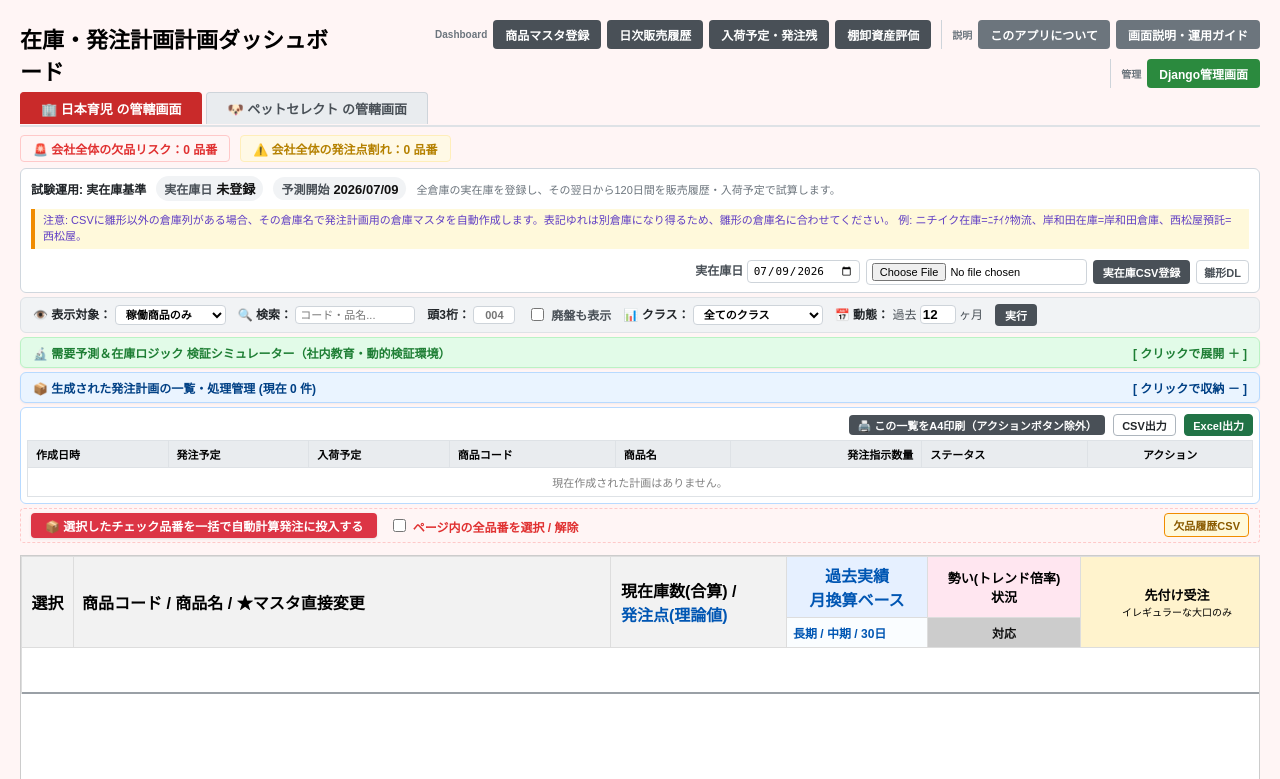
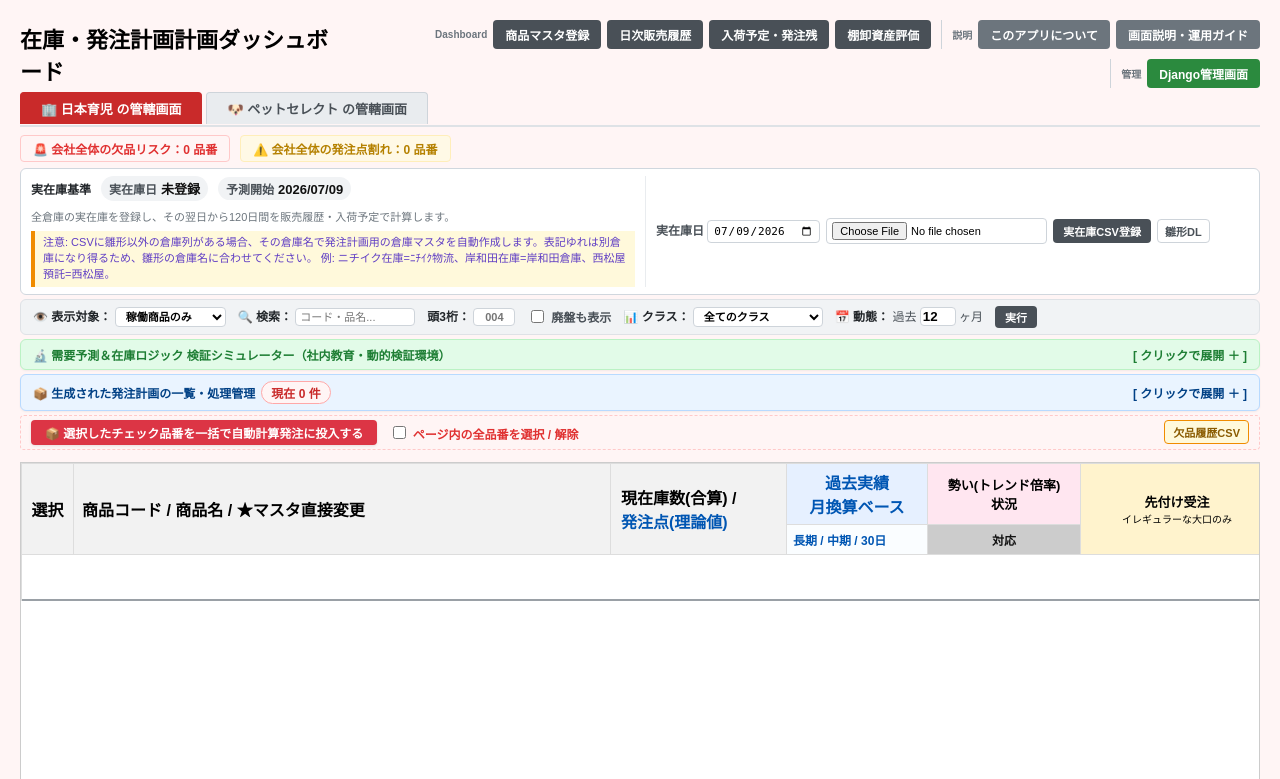
Before and after one commit to rohirino/ordering_plan, a Django app: page / in a window 1280 px wide. Shown: the top 779 px of the page. Run offline with Django 5.2, Linux system fonts and the light colour scheme; data that the repository does not hold is empty.

Commit message:
Refactor dashboard stock basis and order count display

```diff
--- a/inventory/templates/inventory/dashboard.html
+++ b/inventory/templates/inventory/dashboard.html
@@ -126,15 +126,28 @@
         .import-log-head { display: flex; gap: 8px; flex-wrap: wrap; color: #495057; font-size: 11px; }
         .import-log-summary { margin-top: 3px; font-weight: 700; }
         .import-log-row pre { margin: 5px 0 0; white-space: pre-wrap; font-size: 11px; color: #495057; }
-        .stock-basis-panel { margin: 4px 0; padding: 7px 10px; border: 1px solid #d0d7de; border-radius: 6px; background: #fff; display: flex; flex-wrap: wrap; gap: 10px; align-items: center; font-size: 12px; }
+        .stock-basis-panel { margin: 4px 0; padding: 7px 10px; border: 1px solid #d0d7de; border-radius: 6px; background: #fff; display: grid; grid-template-columns: minmax(360px, 1fr) minmax(420px, 1fr); gap: 10px; align-items: stretch; font-size: 12px; }
+        .stock-basis-info, .stock-basis-upload { min-width: 0; }
+        .stock-basis-info { display: flex; flex-wrap: wrap; gap: 7px 10px; align-items: center; align-content: flex-start; }
+        .stock-basis-upload { display: flex; flex-direction: column; justify-content: center; gap: 6px; border-left: 1px solid #e9ecef; padding-left: 10px; }
         .stock-basis-title { font-weight: 800; color: #212529; }
         .stock-basis-chip { display: inline-flex; gap: 4px; align-items: baseline; padding: 3px 8px; border-radius: 999px; background: #f1f3f5; color: #495057; font-weight: 700; }
         .stock-basis-chip strong { color: #111; font-size: 13px; }
-        .stock-basis-form { display: flex; flex-wrap: wrap; gap: 6px; align-items: center; margin-left: auto; }
+        .stock-basis-form { display: flex; flex-wrap: wrap; gap: 6px; align-items: center; margin: 0; }
         .stock-basis-form input[type="date"], .stock-basis-form input[type="file"] { font-size: 11px; border: 1px solid #ced4da; border-radius: 4px; padding: 3px 5px; background: white; }
         .stock-basis-form button { background-color: #495057; color: white; border: none; padding: 4px 10px; cursor: pointer; border-radius: 4px; font-weight: bold; font-size: 11px; }
         .stock-basis-template { color: #495057; font-size: 11px; font-weight: 700; text-decoration: none; border: 1px solid #ced4da; border-radius: 4px; padding: 3px 7px; background: #fff; }
-        .stock-basis-note { flex-basis: 100%; margin-top: -2px; padding: 4px 8px; border-left: 4px solid #f08c00; background: #fff9db; color: #5f3dc4; font-size: 11px; line-height: 1.45; }
+        .stock-basis-note { padding: 4px 8px; border-left: 4px solid #f08c00; background: #fff9db; color: #5f3dc4; font-size: 11px; line-height: 1.45; }
+        .order-count-badge { display: inline-flex; align-items: center; padding: 2px 9px; border-radius: 999px; background: #fff5f5; border: 1px solid #ffa8a8; color: #c92a2a; font-weight: 900; }
+        .order-count-badge.has-orders { animation: orderPulse 1.2s ease-in-out infinite; }
+        @keyframes orderPulse {
+            0%, 100% { background: #fff5f5; color: #c92a2a; box-shadow: 0 0 0 rgba(201,42,42,0); }
+            50% { background: #c92a2a; color: #fff; box-shadow: 0 0 8px rgba(201,42,42,0.55); }
+        }
+        @media (max-width: 1100px) {
+            .stock-basis-panel { grid-template-columns: 1fr; }
+            .stock-basis-upload { border-left: 0; border-top: 1px solid #e9ecef; padding-left: 0; padding-top: 8px; }
+        }
     </style>
 </head>
 <body class="{% if current_company == 'IKUJI' %}company-ikuji{% else %}company-select{% endif %}">
@@ -190,14 +203,17 @@
         {% include 'inventory/partials/import_log_panel.html' %}
 
         <div class="stock-basis-panel">
-            <span class="stock-basis-title">試験運用: 実在庫基準</span>
+            <div class="stock-basis-info">
+                <span class="stock-basis-title">実在庫基準</span>
                 <span class="stock-basis-chip">実在庫日 <strong>{% if stock_base_date %}{{ stock_base_date|date:"Y/m/d" }}{% else %}未登録{% endif %}</strong></span>
                 <span class="stock-basis-chip">予測開始 <strong>{{ base_date|date:"Y/m/d" }}</strong></span>
-            <span style="color:#6c757d; font-size:11px;">全倉庫の実在庫を登録し、その翌日から120日間を販売履歴・入荷予定で試算します。</span>
+                <span style="color:#6c757d; font-size:11px;">全倉庫の実在庫を登録し、その翌日から120日間を販売履歴・入荷予定で計算します。</span>
                 <div class="stock-basis-note">
                     注意: CSVに雛形以外の倉庫列がある場合、その倉庫名で発注計画用の倉庫マスタを自動作成します。表記ゆれは別倉庫になり得るため、雛形の倉庫名に合わせてください。
                     例: ニチイク在庫=ﾆﾁｲｸ物流、岸和田在庫=岸和田倉庫、西松屋預託=西松屋。
                 </div>
+            </div>
+            <div class="stock-basis-upload">
                 <form class="stock-basis-form" method="POST" action="{% url 'import_inventory_csv' %}" enctype="multipart/form-data">
                     {% csrf_token %}
                     <input type="hidden" name="current_company" value="{{ current_company }}">
@@ -208,6 +224,7 @@
                     <button type="submit" onclick="return confirm('この会社の全倉庫実在庫をCSV内容で洗替します。実行しますか？');">実在庫CSV登録</button>
                     <a class="stock-basis-template" href="{% url 'download_csv_template' 'inventory' %}?current_company={{ current_company }}">雛形DL</a>
                 </form>
+            </div>
         </div>
 
         <form method="GET" style="margin-bottom: 4px; background-color: #f1f3f5; padding: 6px 12px; border-radius: 6px; border: 1px solid #dee2e6;">
@@ -291,10 +308,10 @@
             </div>
 
         <button type="button" onclick="toggleOrderPanel()" class="toggle-trigger-btn" style="background-color: #eaf4ff; border-color: #b8daff;">
-            <span id="orderToggleTitle" style="display: flex; align-items: center; gap: 6px; color: #004085;">📦 生成された発注計画の一覧・処理管理 (現在 {{ active_orders|length }} 件)</span>
-            <span id="orderToggleIcon" style="font-size: 12px; color: #004085;">[ クリックで収納 － ]</span>
+            <span id="orderToggleTitle" style="display: flex; align-items: center; gap: 6px; color: #004085;">📦 生成された発注計画の一覧・処理管理 <span class="order-count-badge {% if active_orders|length > 0 %}has-orders{% endif %}">現在 {{ active_orders|length }} 件</span></span>
+            <span id="orderToggleIcon" style="font-size: 12px; color: #004085;">[ クリックで展開 ＋ ]</span>
         </button>
-        <div id="orderFoldPanel" style="display: block; max-height: 90px; overflow-y: auto; background-color: #ffffff; padding: 6px; border-radius: 6px; border: 1px solid #b8daff; margin-bottom: 4px;">
+        <div id="orderFoldPanel" style="display: none; max-height: 90px; overflow-y: auto; background-color: #ffffff; padding: 6px; border-radius: 6px; border: 1px solid #b8daff; margin-bottom: 4px;">
 
             <div style="text-align: right; margin-bottom: 4px;">
                 <button type="button" onclick="printOrderPlanSheet()" style="background-color: #495057; color: white; border: none; padding: 2px 8px; border-radius: 4px; font-size: 11px; font-weight: bold; cursor: pointer;">🖨️ この一覧をA4印刷（アクションボタン除外）</button>
```
Lines whose indentation alone changed are shown as unchanged.
